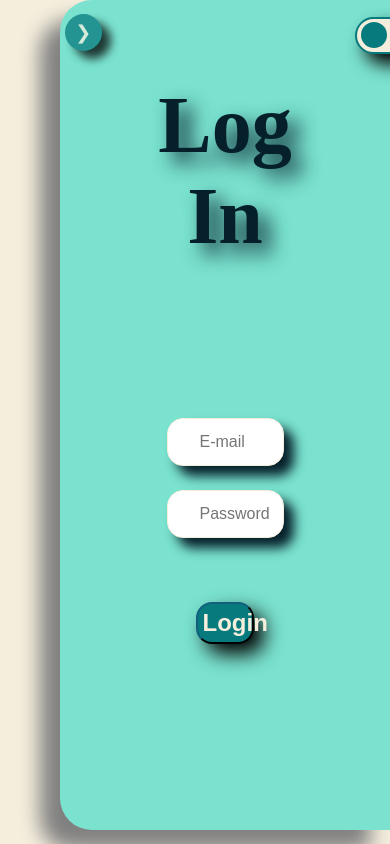
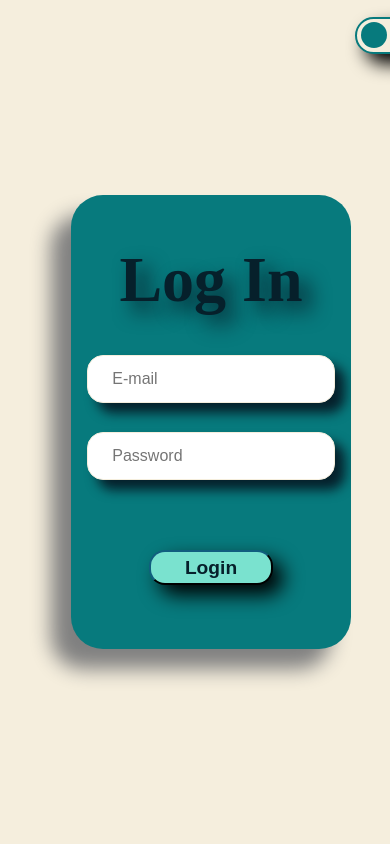
Before and after one commit to aashishChakradhar/login-signup, a plain HTML site: page index.html in a window 390 px wide. Shown: the top 844 px of the page. Drawn offline with Linux system fonts and the light colour scheme.

Commit message:
adding responsiveness for mobile

```diff
--- a/script.js
+++ b/script.js
@@ -1,3 +1,11 @@
+onload = () => {
+    const width = window.innerWidth;
+    if(width < 600){
+        document.getElementById("signupCollapseBtn").classList.add("hidden");
+        document.getElementById("loginCollapseBtn").classList.add("hidden");
+        // document.getElementById("switchWrapper").classList.add("hidden");
+    }
+}
 function validateName(name, idName) {
     const valid = /^[a-zA-Z]+$/; // Regex for alphabetic characters only
     const inputElement = document.getElementById(idName);
--- a/style.css
+++ b/style.css
@@ -224,12 +224,66 @@ input:checked + .slider:before {
 }
 
 
-/* @media (max-width: 600px) {
-    .form-container {
+@media (max-width: 600px) {
+    html,body{
+        height: 100%;
+        margin: 0;
+    }
+    body{
+        display: flex;
+        justify-content: center;
+        align-items: center;
+    }
+    .form-container{
+        border-radius: 0;
         width: 100%;
+        background-color: red;
+    }
+    #loginForm .form-container{
+        width: 100%;
+        margin: 0;
+        background-color: var(--secondary);
         height: fit-content;
+        border-radius: 2rem;
+        padding:1rem;
     }
-    .input-field {
+    #loginForm .form-btn{
+        background-color: var(--primary);
+        color: var(--dark);
+    }
+    #loginForm .input-group{
         width: 100%;
     }
-} */
+    .form-title{
+        font-size: 4rem;
+        margin: 2rem 0;
+    }
+    .form-btn{
+        width: 50%;
+        font-size: 1.2rem;
+        height: 2.2rem;
+    }
+    .form-group{
+        flex-direction: column; /* Stack all child elements vertically */
+        align-items: center; /* Center the input fields and button horizontally */
+        justify-content: center;
+        width: 100%;
+        margin: 0;
+        padding: 0rem;
+    }
+    .input-group{
+        text-align: center;
+        width: 70%;
+        margin: .4rem 0;
+    }
+    .input-field,
+    select.input-field {
+        font-size: 1rem;
+        height: 3rem;
+        margin: 0;
+        padding: 0.2rem;
+    }
+    .error{
+        font-size: 0.6rem;
+    }
+}
```
